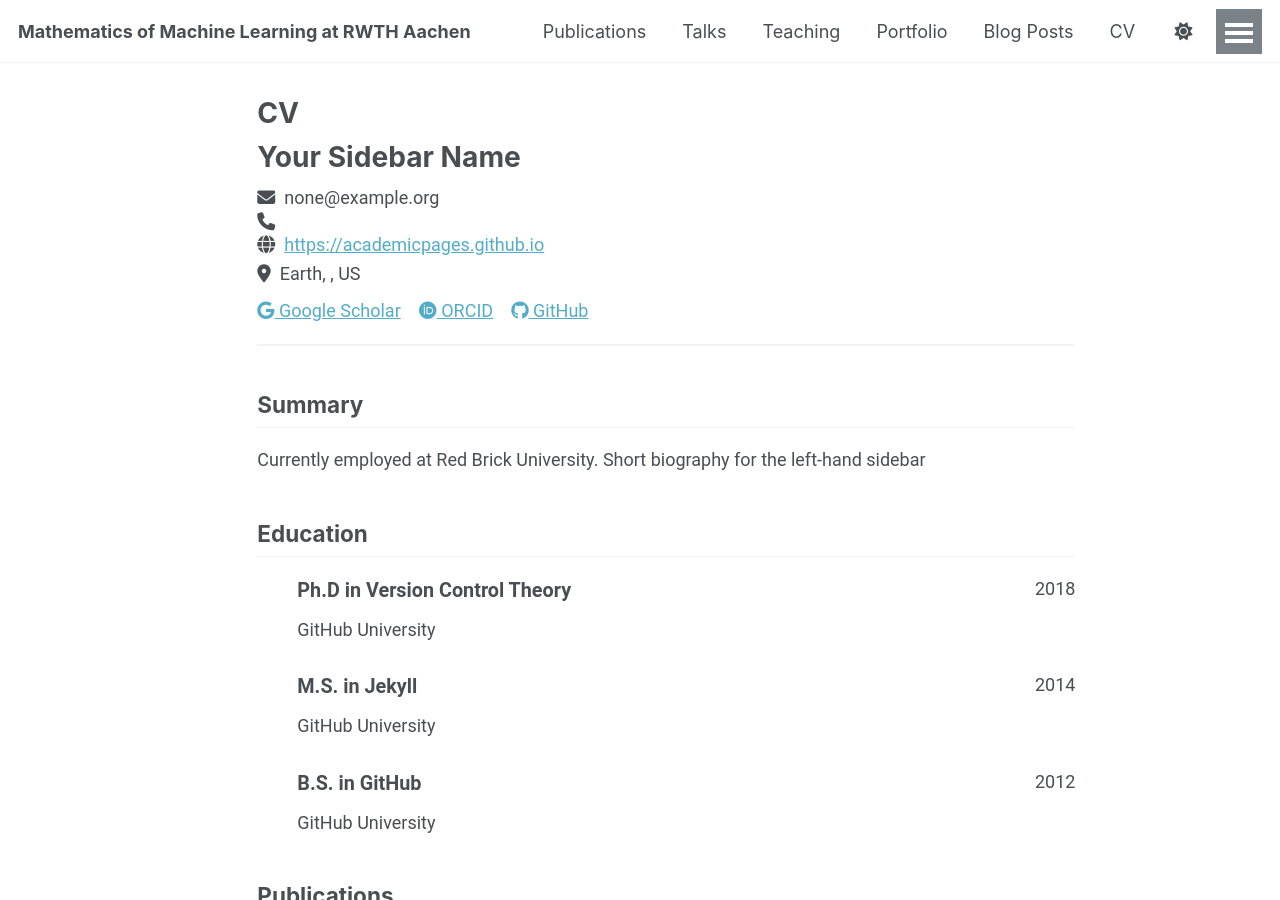
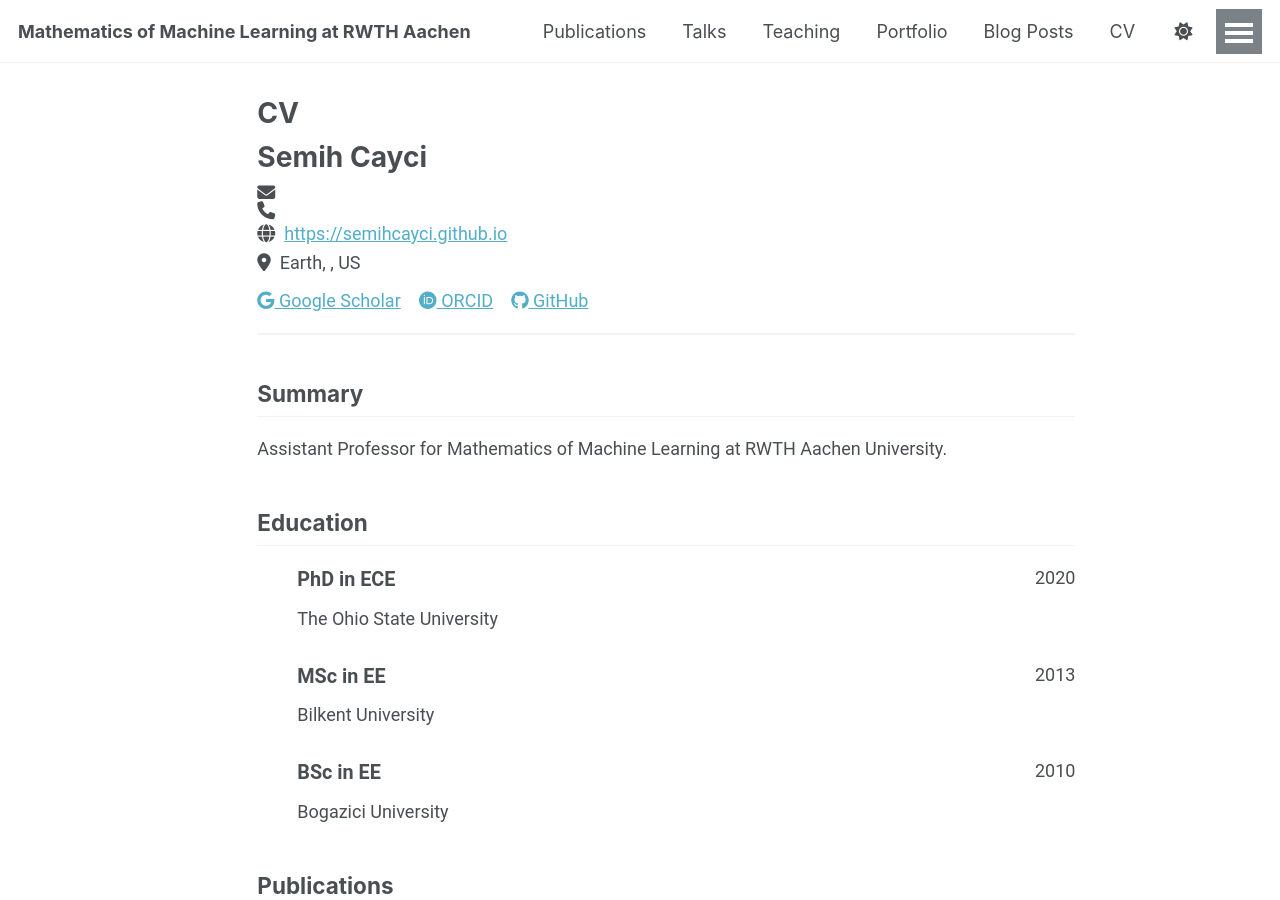
Before and after one commit to semihcayci/semihcayci.github.io, a Jekyll site: the page built from _pages/cv-json.md, in a window 1280 px wide and 900 px high. Built offline with Jekyll 4.4.1, drawn with Linux system fonts in a browser that asks for light colours; a script that is not in the unit is left out.

Commit message:
Update cv.json

```diff
--- a/_data/cv.json
+++ b/_data/cv.json
@@ -1,10 +1,10 @@
 {
   "basics": {
-    "name": "Your Sidebar Name",
-    "email": "none@example.org",
+    "name": "Semih Cayci",
+    "email": "",
     "phone": "",
-    "website": "https://academicpages.github.io",
-    "summary": "Currently employed at Red Brick University. Short biography for the left-hand sidebar",
+    "website": "https://semihcayci.github.io",
+    "summary": "Assistant Professor for Mathematics of Machine Learning at RWTH Aachen University.",
     "location": {
       "address": "",
       "postalCode": "",
@@ -33,29 +33,29 @@
   "work": [],
   "education": [
     {
-      "institution": "GitHub University",
-      "area": "Ph.D in Version Control Theory",
+      "institution": "The Ohio State University",
+      "area": "PhD in ECE",
       "studyType": "",
       "startDate": "",
-      "endDate": "2018",
+      "endDate": "2020",
       "gpa": null,
       "courses": []
     },
     {
-      "institution": "GitHub University",
-      "area": "M.S. in Jekyll",
+      "institution": "Bilkent University",
+      "area": "MSc in EE",
       "studyType": "",
       "startDate": "",
-      "endDate": "2014",
+      "endDate": "2013",
       "gpa": null,
       "courses": []
     },
     {
-      "institution": "GitHub University",
-      "area": "B.S. in GitHub",
+      "institution": "Bogazici University",
+      "area": "BSc in EE",
       "studyType": "",
       "startDate": "",
-      "endDate": "2012",
+      "endDate": "2010",
       "gpa": null,
       "courses": []
     }
```
